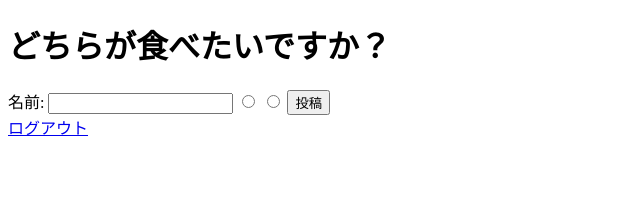
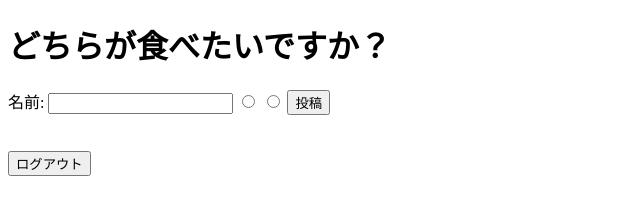
Before and after one commit to progedu/intro-curriculum-3017, a website: page form.pug in a window 1280 px wide. Shown: the whole page, without its empty margins (0-640 px from the left). Drawn offline with nearby package versions, Linux system fonts and the light colour scheme; files that its build step writes are made by us from their sources.

Commit message:
ログアウトのリンクをボタンに変更

```diff
--- a/form.pug
+++ b/form.pug
@@ -13,4 +13,7 @@ html(lang="jp")
       input(type="radio", name="favorite", value=secondItem)
       span #{secondItem}
       button(type="submit") 投稿
-    a(href="/logout") ログアウト
+      br
+      br
+      br
+    button(type="button", onclick="location.href='/logout'") ログアウト
```
